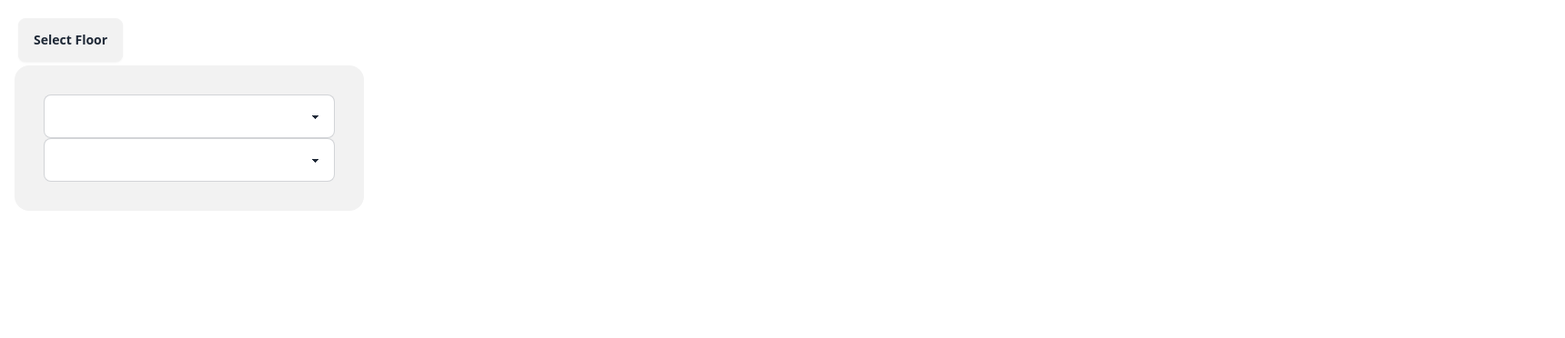
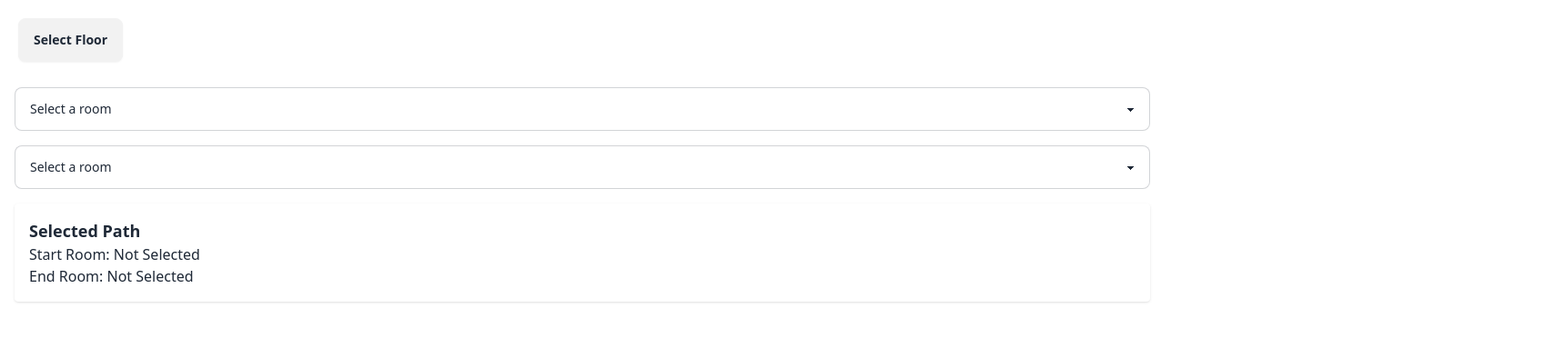
Before and after one commit to Eshahi/navigation_front, a React (Create React App) app: page / in a window 1280 px wide. Shown: the top 372 px of the page at 91% size, 1720 px wide, since content can reach past the window. Built offline with nearby package versions, Linux system fonts and the light colour scheme.

Commit message:
users map complete.

```diff
--- a/src/Home.jsx
+++ b/src/Home.jsx
@@ -8,8 +8,8 @@ const Home = () => {
     const [floors, setFloors] = useState([]);
     const [selectedFloorId, setSelectedFloorId] = useState(null);
     const [currentRooms, setCurrentRooms] = useState([]);
-    const [startRoom, setStartRoom] = useState("");
-    const [endRoom, setEndRoom] = useState("");
+    const [startRoom, setStartRoom] = useState({ id: null, name: 'Not Selected', floorId: null });
+    const [endRoom, setEndRoom] = useState({ id: null, name: 'Not Selected', floorId: null });
 
     useEffect(() => {
         const loadedFloors = getFloors();
@@ -36,28 +36,47 @@ const Home = () => {
         return selectedFloor ? selectedFloor.description : 'Select Floor';
     };
 
+    const handleRoomSelection = (setter, roomId) => {
+        const room = currentRooms.find(room => room.id === roomId);
+        if (room) {
+            setter({ id: room.id, name: room.name, floorId: selectedFloorId });
+        }
+    };
+
     return (
-        <div className="mx-auto max-w-7xl p-4">
-            <div className="flex gap-10">
-                <div className="flex flex-col">
+        <div className="mx-auto max-w-7xl p-4 space-y-6">
+
             <FloorDropDown
                 floors={floors}
+                handleSelectFloor={handleFloorChange}
                 getSelectedFloorDescription={getSelectedFloorDescription}
-                        handleSelectFloor={handleFloorChange}
             />
+
+            <div className="space-y-4">
+
                 <GetPathStartAndEnd
-                        startRoom={startRoom}
-                        endRoom={endRoom}
+                    setter={(roomId) => handleRoomSelection(setStartRoom, roomId)}
+                    roomNode={startRoom}
                     currentRooms={currentRooms}
-                        setEndRoom={setEndRoom}
-                        setStartRoom={setStartRoom}
                 />
+
+                <GetPathStartAndEnd
+                    setter={(roomId) => handleRoomSelection(setEndRoom, roomId)}
+                    roomNode={endRoom}
+                    currentRooms={currentRooms}
+                />
+
+                <div className="p-4 rounded shadow stats-container">
+                    <h2 className="text-lg font-semibold">Selected Path</h2>
+                    <p>Start Room: {startRoom.name}</p>
+                    <p>End Room: {endRoom.name}</p>                </div>
+
             </div>
+
             <InteractiveFloorMap
                 rooms={currentRooms}
-                    isAdmin={false}
             />
-            </div>
+
         </div>
     );
 }
--- a/src/components/pathComponents/GetPathStartAndEnd.jsx
+++ b/src/components/pathComponents/GetPathStartAndEnd.jsx
@@ -1,45 +1,22 @@
 import React from "react";
 
-const GetPathStartAndEnd = ({
-                                startRoom,
-                                setStartRoom,
-                                endRoom,
-                                setEndRoom,
-                                currentRooms
-                            }) => {
+const GetPathStartAndEnd = ({ setter, roomNodeId, currentRooms }) => {
+    const handleRoomChange = (e) => {
+        const roomId = e.target.value;
+        const selectedRoom = currentRooms.find(room => room.id === parseInt(roomId));
+        setter(selectedRoom ? selectedRoom.id : null);
+
+    };
 
     return (
-        <form className="w-96 mx-auto p-8 bg-base-200 rounded-box">
-
-            <div className="form-control">
-                <select
-                    className="select select-bordered"
-                    value={startRoom}
-                    onChange={e => setStartRoom(e.target.value)}
-                >{currentRooms.map(room => (
-                        <option key={room.id} value={room.id}>
-                            {room.name}
-                        </option>
-                    ))}
-                </select>
-            </div>
-
-            <div className="form-control">
-                <select
-                    className="select select-bordered"
-                    value={endRoom}
-                    onChange={e => setEndRoom(e.target.value)}
-                >
-                    {currentRooms.map(room => (
-                        <option key={room.id} value={room.id}>
-                            {room.name}
-                        </option>
-                    ))}
-                </select>
-            </div>
-
-        </form>
+        <div className="form-control">
+            <select className="select select-bordered" value={roomNodeId || ''} onChange={handleRoomChange}>
+                <option value="">Select a room</option>
+                {currentRooms.map(room => (
+                    <option key={room.id} value={room.id}>{room.name}</option>
+                ))}
+            </select>
+        </div>
     );
-}
-
+};
 export default GetPathStartAndEnd;
```
Lines whose indentation alone changed are shown as unchanged.
